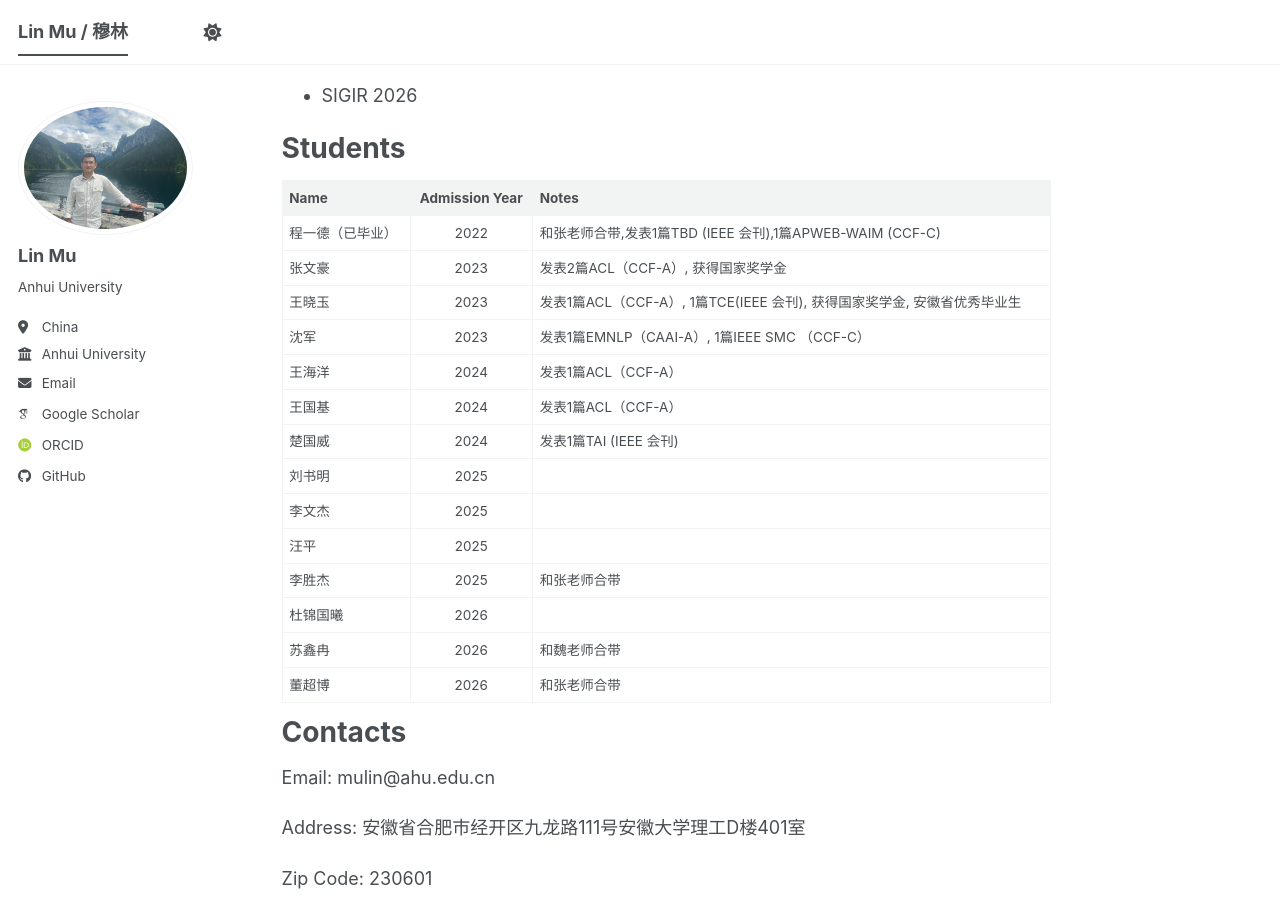
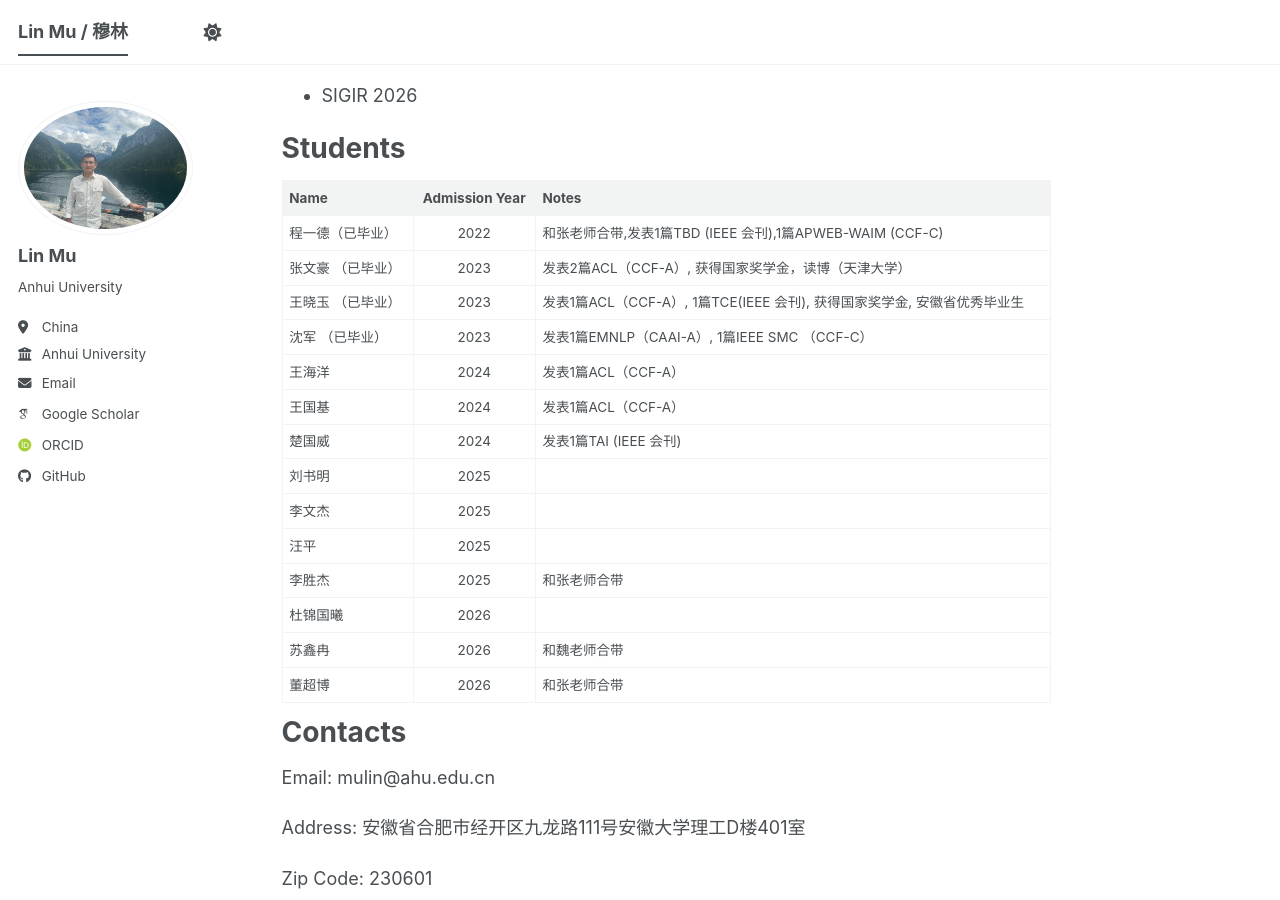
Before and after one commit to mulin-ahu/mulin-ahu.github.io, a Jekyll site: the page built from _pages/about.md, in a window 1280 px wide and 900 px high, scrolled down 3428 px. Built offline with Jekyll 4.4.1, drawn with Linux system fonts in a browser that asks for light colours; some web fonts are replaced; a script bundle is joined from its source files by our own code; library files that are not in the unit come from our copies.

Commit message:
Update about.md

```diff
--- a/_pages/about.md
+++ b/_pages/about.md
@@ -94,9 +94,9 @@ Students
 |  Name  |  Admission Year  |            Notes                                     |
 | --------  | :------:| ------------------------------------------------------------ |
 | 程一德（已毕业）    | 2022  | 和张老师合带,发表1篇TBD (IEEE 会刊),1篇APWEB-WAIM (CCF-C)    |
-|张文豪      | 2023  | 发表2篇ACL（CCF-A）, 获得国家奖学金                         |
-| 王晓玉     | 2023  | 发表1篇ACL（CCF-A）, 1篇TCE(IEEE 会刊), 获得国家奖学金, 安徽省优秀毕业生   |
-| 沈军       | 2023  | 发表1篇EMNLP（CAAI-A）, 1篇IEEE SMC （CCF-C）                   |
+|张文豪 （已毕业）     | 2023  | 发表2篇ACL（CCF-A）, 获得国家奖学金，读博（天津大学）                |
+| 王晓玉 （已毕业）    | 2023  | 发表1篇ACL（CCF-A）, 1篇TCE(IEEE 会刊), 获得国家奖学金, 安徽省优秀毕业生   |
+| 沈军 （已毕业）      | 2023  | 发表1篇EMNLP（CAAI-A）, 1篇IEEE SMC （CCF-C）                   |
 | 王海洋     | 2024  | 发表1篇ACL（CCF-A）                   |
 | 王国基     | 2024  | 发表1篇ACL（CCF-A）                   |
 | 楚国威     | 2024  | 发表1篇TAI (IEEE 会刊)                 |
```
